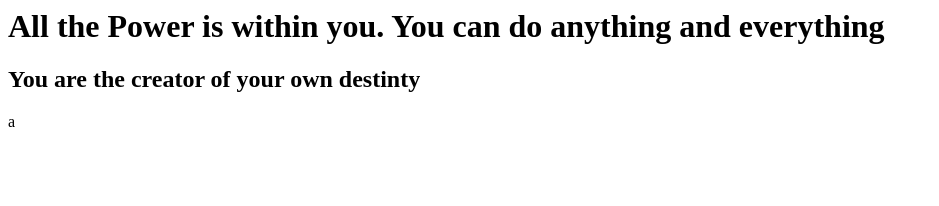
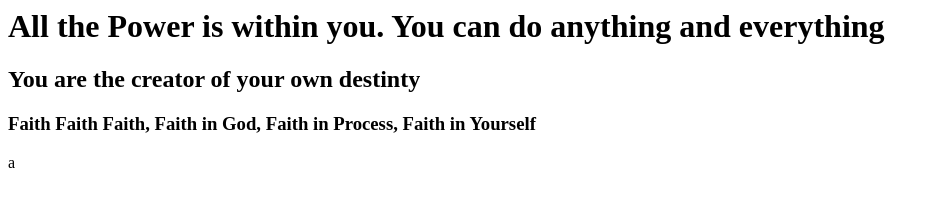
Before and after one commit to curlyheadcoder/MexdyRepo, a plain HTML site: page index.html in a window 1280 px wide. Shown: the whole page, without its empty margins (0-939 px from the left). Drawn offline with Linux system fonts and the light colour scheme.

Commit message:
Update index.html
Edited 3rd quote

```diff
--- a/index.html
+++ b/index.html
@@ -2,5 +2,6 @@
 	<body>
 		<h1> All the Power is within you. You can do anything and everything </h1>
 		<h2> You are the creator of your own destinty </h2>
+		<h3> Faith Faith Faith, Faith in God, Faith in Process, Faith in Yourself</h3>
 	</body>
 </html>a
```
